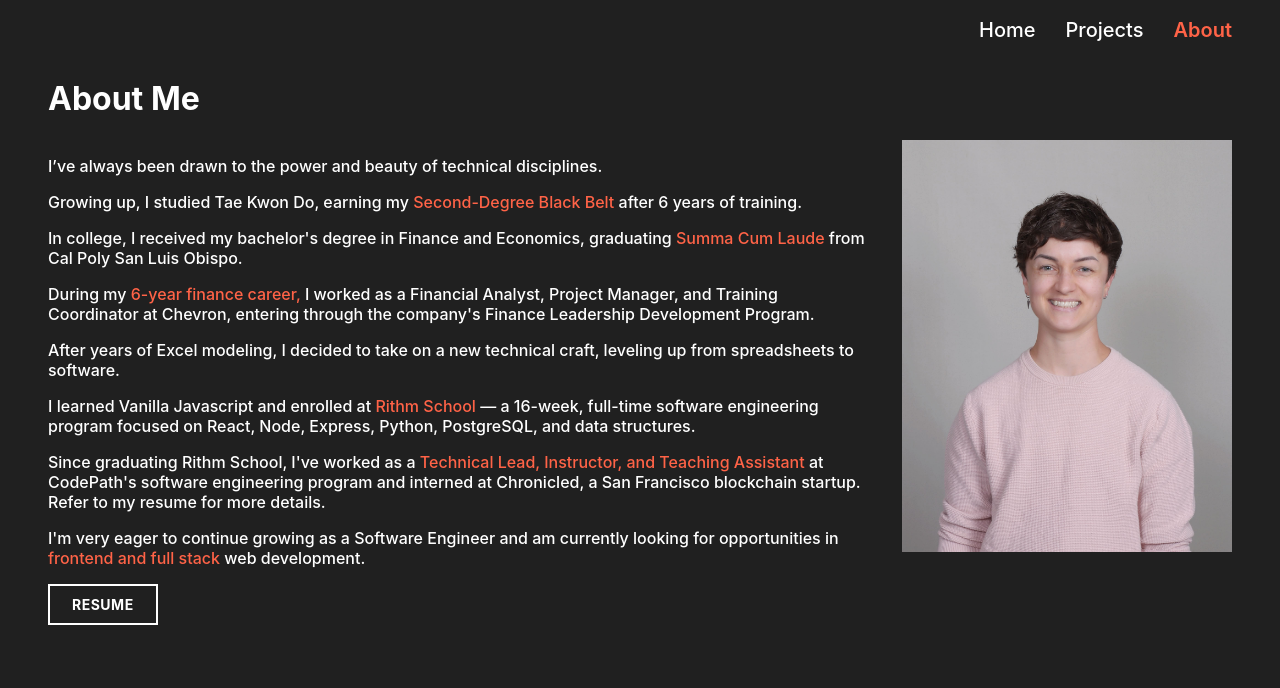
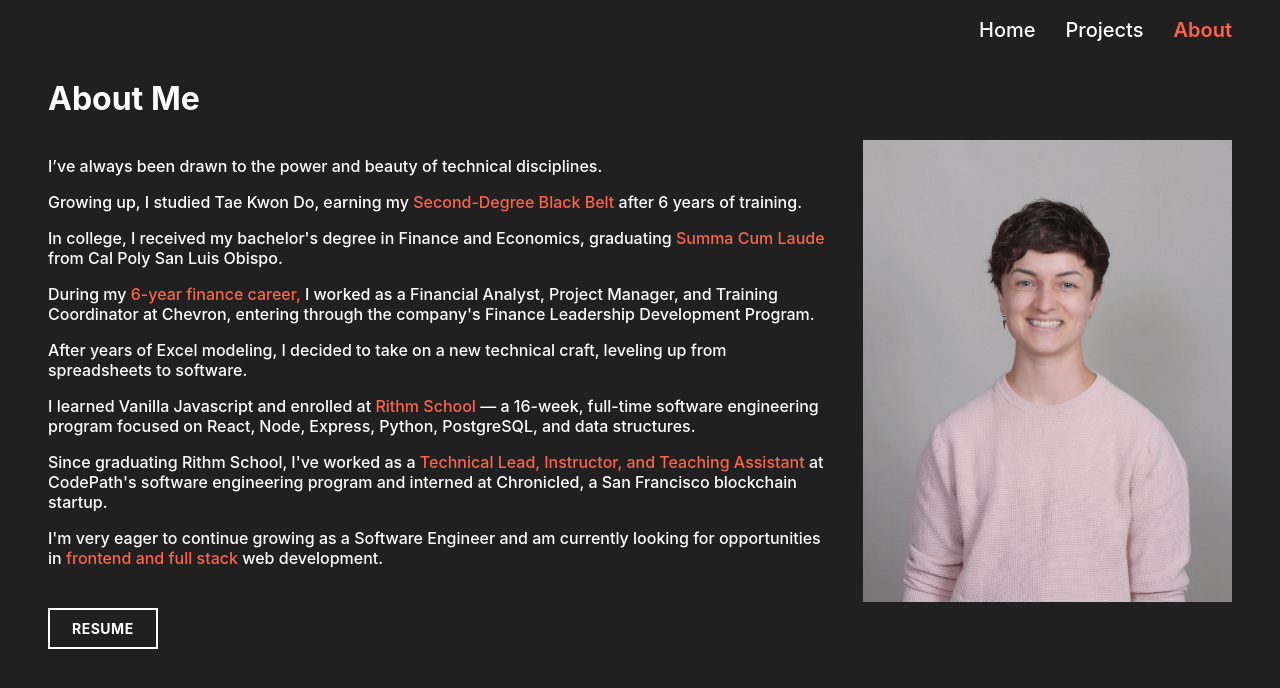
Before and after one commit to paigegodfrey/portfolio-2023, a React (Vite) app: page /about in a window 1280 px wide. Shown: the top 688 px of the page. Built offline with nearby package versions, Linux system fonts and the light colour scheme.

Commit message:
final cleanup and resume update

```diff
--- a/index.html
+++ b/index.html
@@ -1,13 +1,19 @@
 <!doctype html>
 <html lang="en">
+
 <head>
   <meta charset="UTF-8" />
-    <link rel="icon" type="image/svg+xml" href="/vite.svg" />
   <meta name="viewport" content="width=device-width, initial-scale=1.0" />
-    <title>Paige Godfrey</title>
+  <title>Paige Godfrey, Software Engineer</title>
+  <link rel="preconnect" href="https://fonts.googleapis.com">
+  <link rel="preconnect" href="https://fonts.gstatic.com" crossorigin>
+  <link href="https://fonts.googleapis.com/css2?family=Nunito+Sans&display=swap" rel="stylesheet">
+  <link href="https://fonts.googleapis.com/css2?family=Bebas+Neue&display=swap" rel="stylesheet">
 </head>
+
 <body>
   <div id="root"></div>
   <script type="module" src="/src/main.jsx"></script>
 </body>
+
 </html>
--- a/src/components/About/About.css
+++ b/src/components/About/About.css
@@ -1,6 +1,7 @@
 .about {
   color: white;
   font-weight: 500;
+  margin-bottom: 30px;
 }
 
 .about-container {
@@ -12,7 +13,7 @@
 }
 
 .btn-resume-container {
-  margin-top: '30px';
+  margin-top: 40px;
 }
 
 .btn-resume {
--- a/src/components/About/About.jsx
+++ b/src/components/About/About.jsx
@@ -43,7 +43,7 @@
               Technical Lead, Instructor, and
               Teaching Assistant
             </span> at CodePath's software engineering program and interned
-            at Chronicled, a San Francisco blockchain startup. Refer to my resume for more details.
+            at Chronicled, a San Francisco blockchain startup.
           </p>
           <p>
             I'm very eager to continue growing as a Software Engineer and am currently
```
Also changed, not shown: 2 other files (tests, documents, lock files or other folders). Lines whose indentation alone changed are shown as unchanged.
